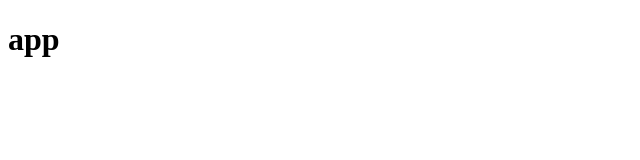
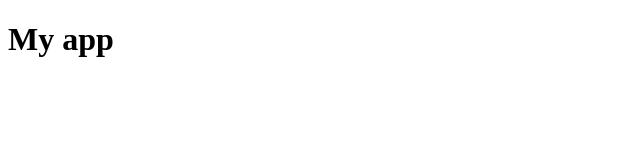
Before and after one commit to YahavAvramov/task-manager-v.2, an Angular app: page / in a window 1280 px wide. Shown: the top 160 px of the page, without its empty margins (0-640 px from the left). Built offline with nearby package versions, Linux system fonts and the light colour scheme.

Commit message:
first commit

```diff
--- a/src/app/app.component.html
+++ b/src/app/app.component.html
@@ -1 +1 @@
-<h1>app</h1>
+<h1>My app</h1>
```
